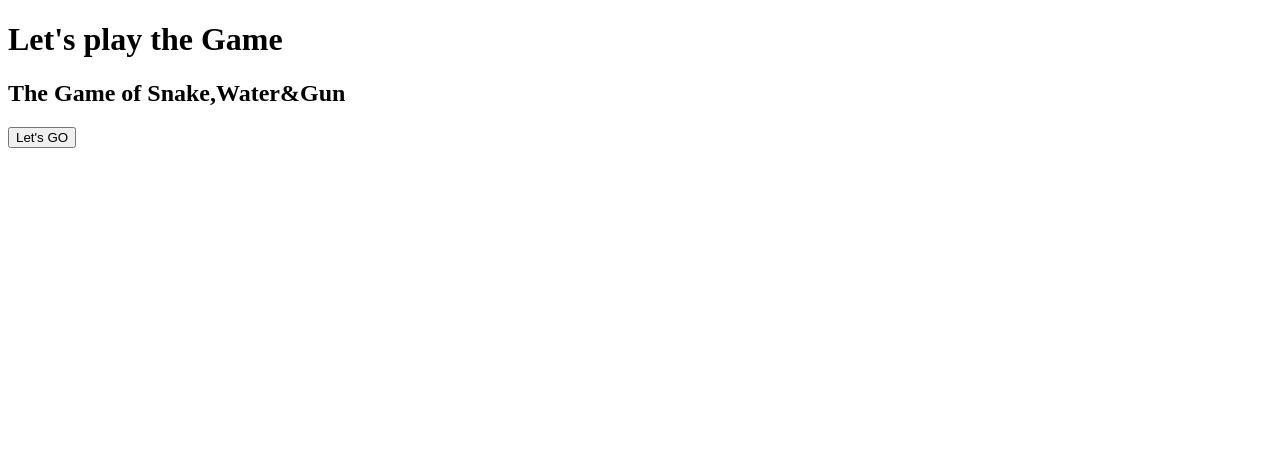
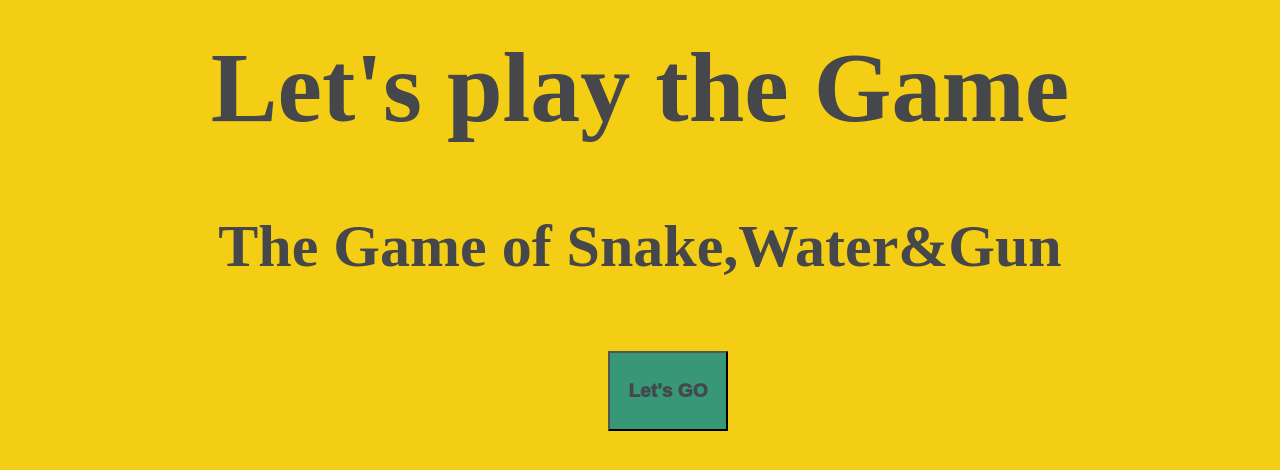
Before and after one commit to K-VADHVANA/snake_water_gun_game, a plain HTML site: page index.html in a window 1280 px wide. Drawn offline with Linux system fonts and the light colour scheme.

Commit message:
final changes

```diff
--- a/style.css
+++ b/style.css
@@ -0,0 +1,24 @@
+*{
+  background-color: #F4CE14;
+  color: #45474B;
+}
+button{
+  background-color:#379777 ;
+  color: #45474B;
+  margin-left: 600px;
+  margin-top:20px ;
+  height:   80px;
+  width: 120px;
+  font-size: larger;
+  font-weight:1000;
+}
+h1{
+  text-align: center;
+  font-size: 100px;
+  margin-top: 30px;
+}
+h2{
+  text-align: center;
+  font-size: 60px;
+  margin-top: 30px;
+}
```
